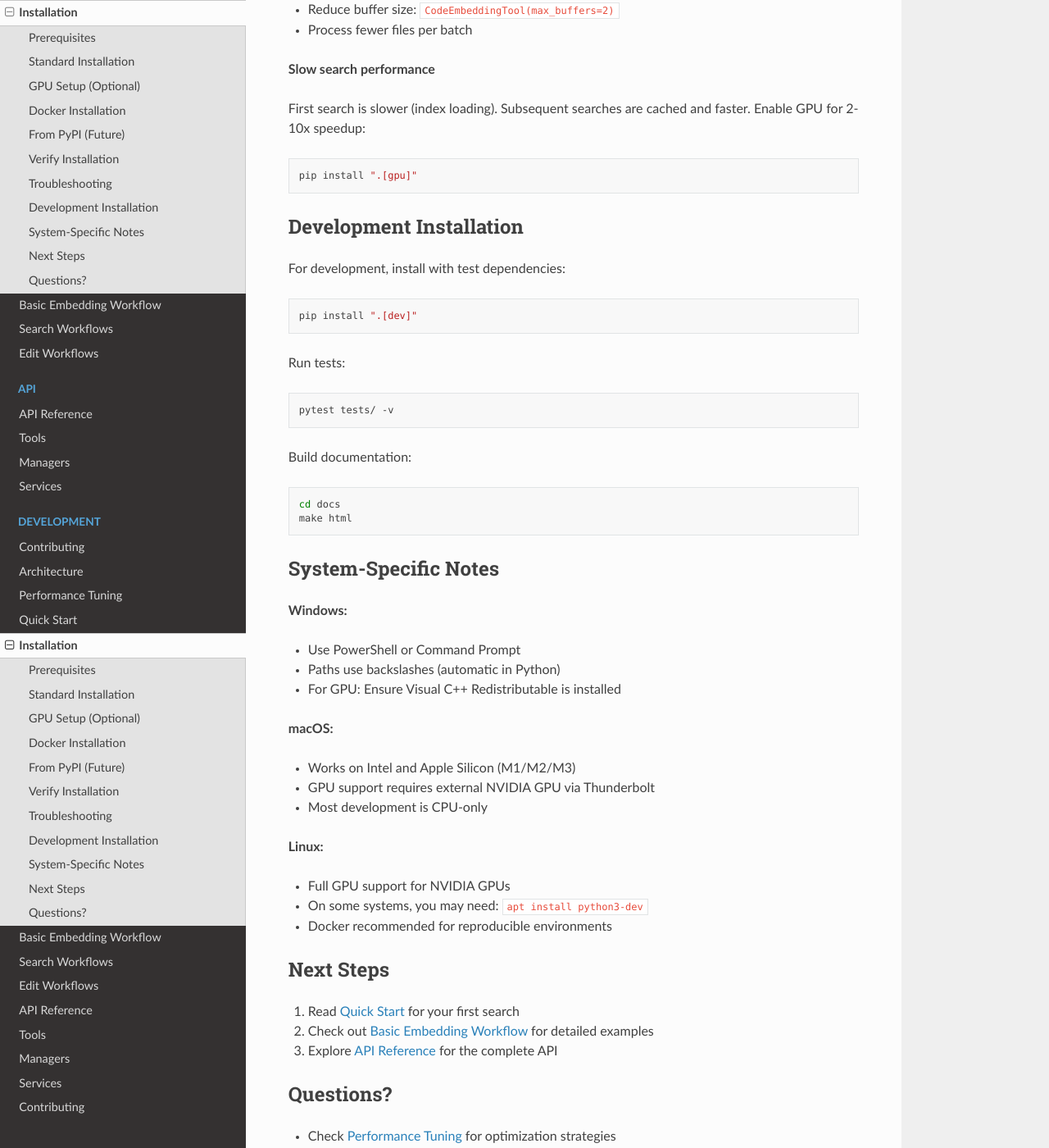
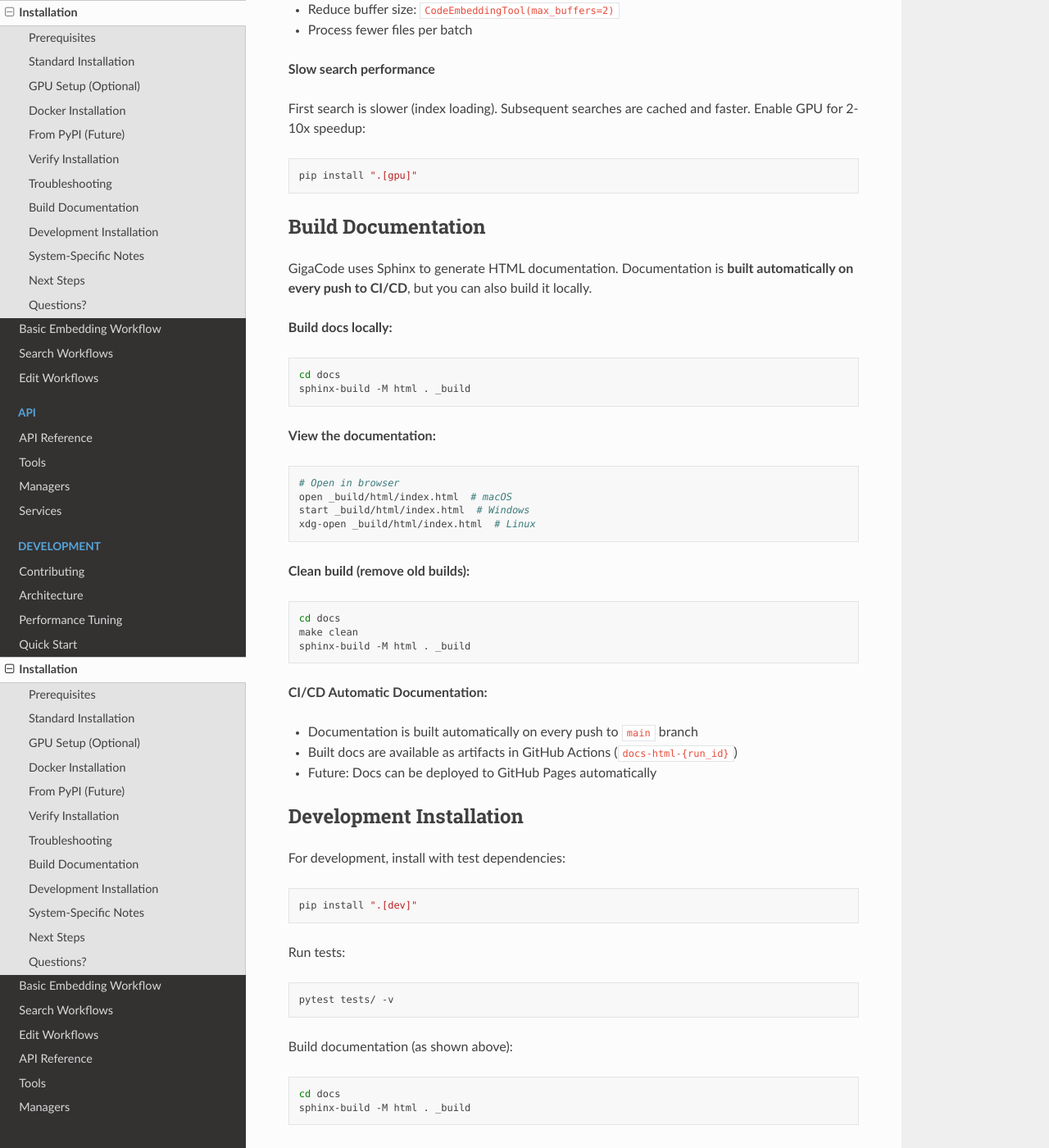
Before and after one commit to ChristopherSims/GigaCode, a Sphinx documentation site: the page built from docs/installation.rst, in a window 1280 px wide and 1400 px high, scrolled down 3534 px. Shown: the whole window at 82% size. Built offline with Sphinx 7.4.7 and the Read the Docs theme 3.1.0, drawn with Linux system fonts in a browser that asks for light colours; pages that are not in the unit, such as notebooks, are missing from menus.

Commit message:
chore: add doc generation to CI/CD

```diff
--- a/docs/installation.rst
+++ b/docs/installation.rst
@@ -186,6 +186,41 @@ First search is slower (index loading). Subsequent searches are cached and faste
 
     pip install ".[gpu]"
 
+Build Documentation
+~~~~~~~~~~~~~~~~~~~
+
+GigaCode uses Sphinx to generate HTML documentation. Documentation is **built automatically on every push to CI/CD**, but you can also build it locally.
+
+**Build docs locally:**
+
+.. code-block:: bash
+
+    cd docs
+    sphinx-build -M html . _build
+
+**View the documentation:**
+
+.. code-block:: bash
+
+    # Open in browser
+    open _build/html/index.html  # macOS
+    start _build/html/index.html  # Windows
+    xdg-open _build/html/index.html  # Linux
+
+**Clean build (remove old builds):**
+
+.. code-block:: bash
+
+    cd docs
+    make clean
+    sphinx-build -M html . _build
+
+**CI/CD Automatic Documentation:**
+
+- Documentation is built automatically on every push to ``main`` branch
+- Built docs are available as artifacts in GitHub Actions (``docs-html-{run_id}``)
+- Future: Docs can be deployed to GitHub Pages automatically
+
 Development Installation
 ~~~~~~~~~~~~~~~~~~~~~~~~
 
@@ -201,12 +236,12 @@ Run tests:
 
     pytest tests/ -v
 
-Build documentation:
+Build documentation (as shown above):
 
 .. code-block:: bash
 
     cd docs
-    make html
+    sphinx-build -M html . _build
 
 System-Specific Notes
 ~~~~~~~~~~~~~~~~~~~~~
```
Also changed, not shown: 1 other file.
